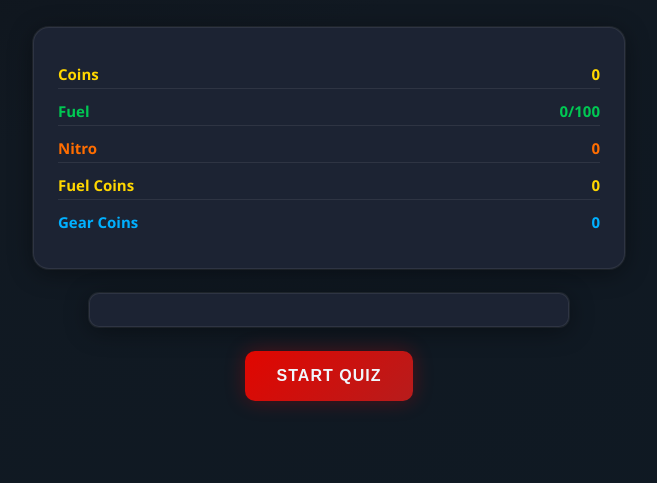
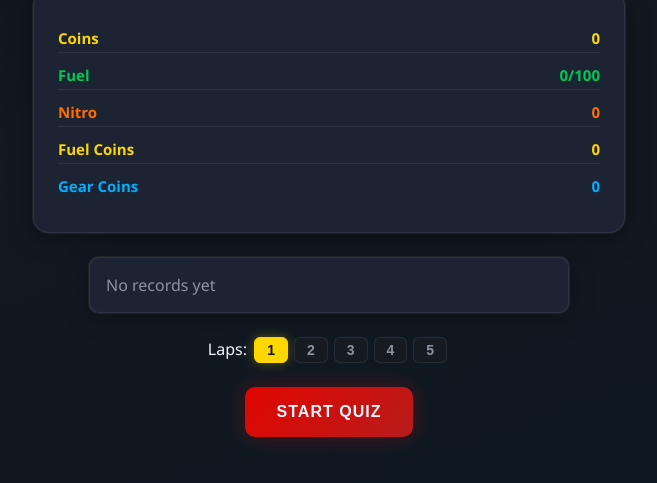
Before and after one commit to ElaineLiu/word-racing, a website with bundled scripts: page index.html in a window 1280 px wide. Shown: the part 279-762 px from the top of the page, without its empty margins (311-968 px from the left). Built offline with nearby package versions, Linux system fonts and the light colour scheme.

Commit message:
feat: 切换到新架构 main-v2.js (View Layer)

```diff
--- a/index.html
+++ b/index.html
@@ -125,6 +125,6 @@
     </div>
 
     <!-- Scripts (ES6 Module) -->
-    <script type="module" src="js/main.js"></script>
+    <script type="module" src="js/main-v2.js"></script>
 </body>
 </html>
```
